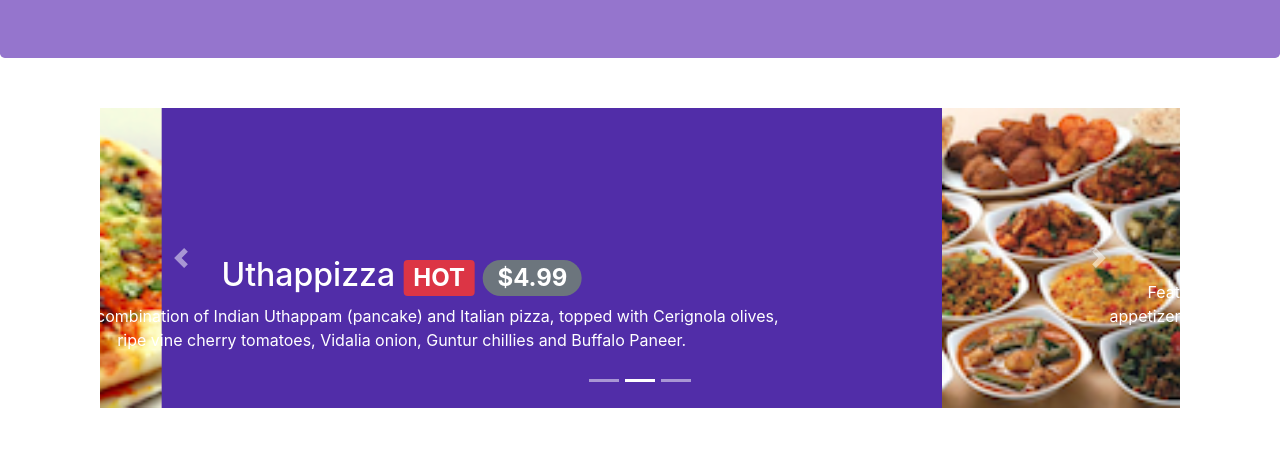
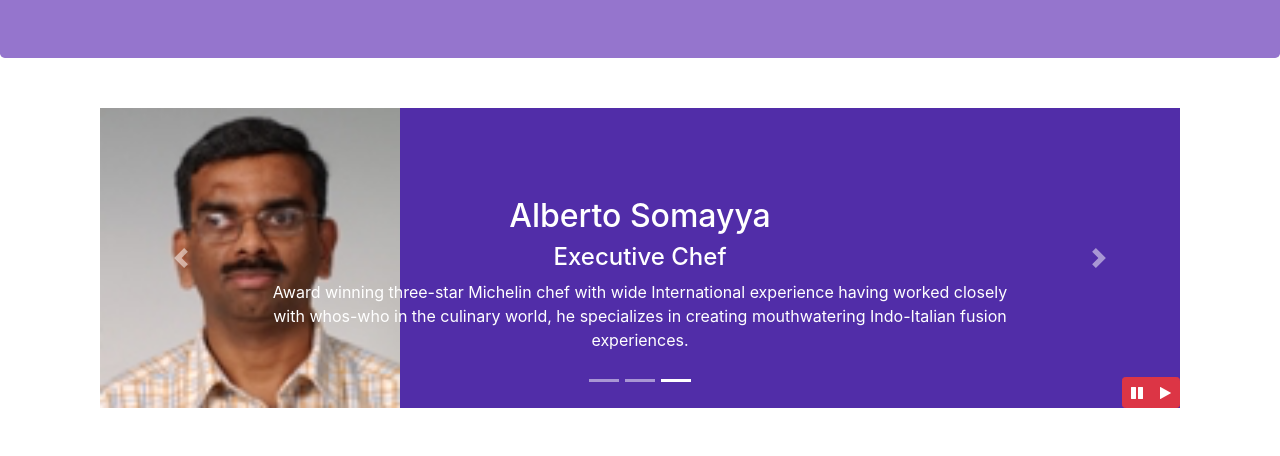
Before and after one commit to khrulev/bootstrap4-test, a website: page index.html in a window 1280 px wide. Shown: the part 276-732 px from the top of the page. Drawn offline with nearby package versions, Linux system fonts and the light colour scheme.

Commit message:
Bootstrap JQuery

```diff
--- a/CSS/styles.css
+++ b/CSS/styles.css
@@ -60,3 +60,10 @@ body{
     left: 0;
     min-height: 300px;
 }
+
+#carouselButton {
+    right:0px;
+    position: absolute;
+    bottom: 0px;
+    z-index: 1;
+}
--- a/index.html
+++ b/index.html
@@ -174,8 +174,9 @@
     <div class="container">
         <div class="row row-content">
             <div class="col">
-                <div id="mycarousel" class="carousel slide" data-ride="carousel">
-                    <div class="carousel-inner" role="listbox">
+                    <div id="mycarousel" class="carousel slide">
+                    <!-- <div id="mycarousel" class="carousel slide" data-ride="carousel"> -->
+                        <div class="carousel-inner" role="listbox">
                         <div class="carousel-item active">
                             <img class="d-block img-fluid" src="img/uthappizza.png" alt="uthappizza">
                             <div class="carousel-caption d-none d-md-block">
@@ -224,6 +225,14 @@
                     <a class="carousel-control-next" href="#mycarousel" role="button" data-slide="next">
                         <span class="carousel-control-next-icon"></span>
                     </a>
+                    <div class="btn-group" id="carouselButton">
+                            <button class="btn btn-danger btn-sm" id="carousel-pause">
+                                <span class="fa fa-pause"></span>
+                            </button>
+                            <button class="btn btn-danger btn-sm" id="carousel-play">
+                                <span class="fa fa-play"></span>
+                            </button>
+                    </div>
                 </div>
             </div>
         </div>
@@ -279,6 +288,19 @@
     <script src="node_modules/jquery/dist/jquery.slim.min.js"></script>
     <script src="node_modules/popper.js/dist/umd/popper.min.js"></script>
     <script src="node_modules/bootstrap/dist/js/bootstrap.min.js"></script>
+    <script>
+        $(document).ready(function(){
+            // $("#mycarousel").text("The DOM is now loaded and can be manipulated.");
+            $("#mycarousel").carousel( { interval: 2000 } );
+            $("#carousel-pause").click(function(){
+                $("#mycarousel").carousel('pause');
+            });
+            $("#carousel-play").click(function(){
+                $("#mycarousel").carousel('cycle');
+            });
+        });
+    </script>
 </body>
 
+
 </html>
```
